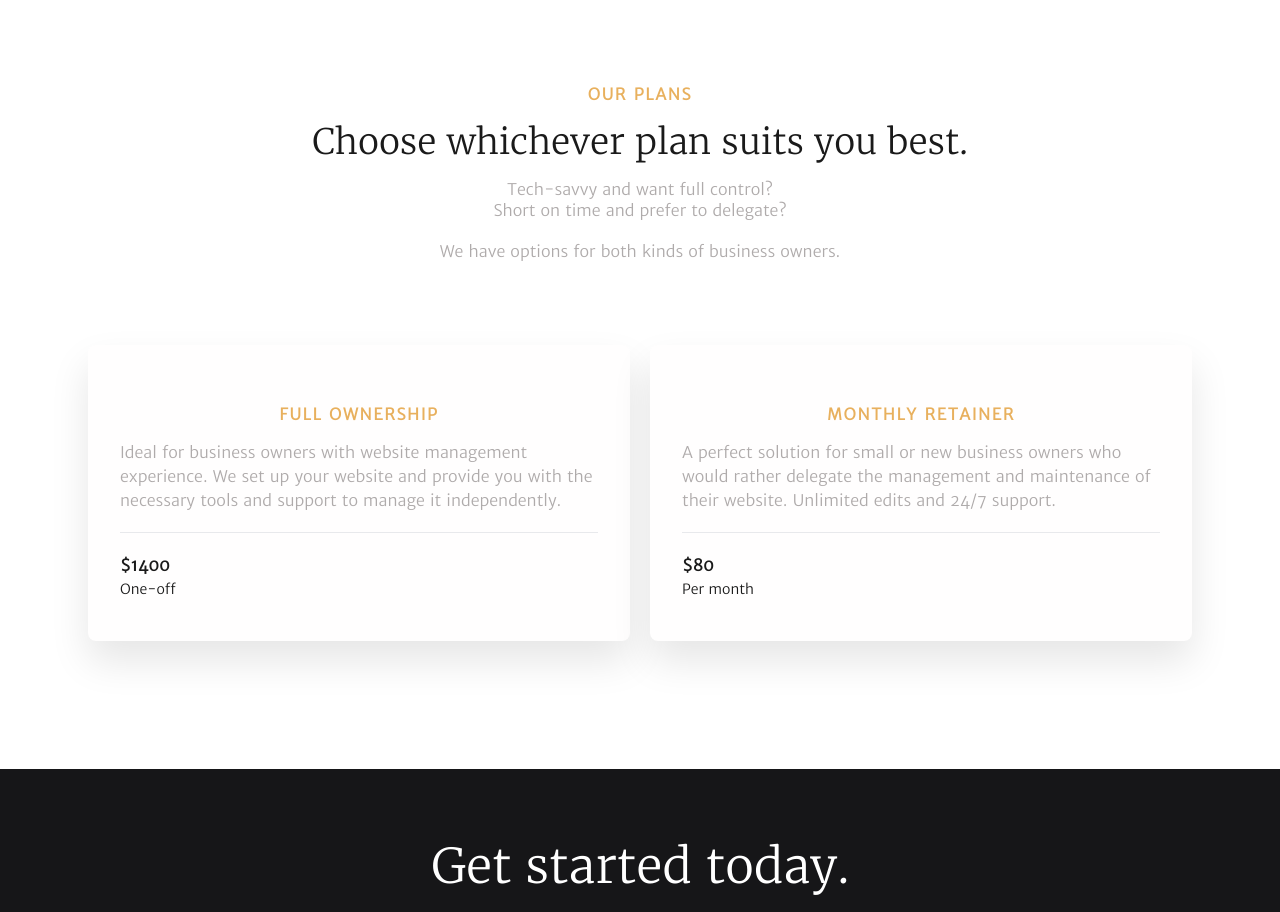
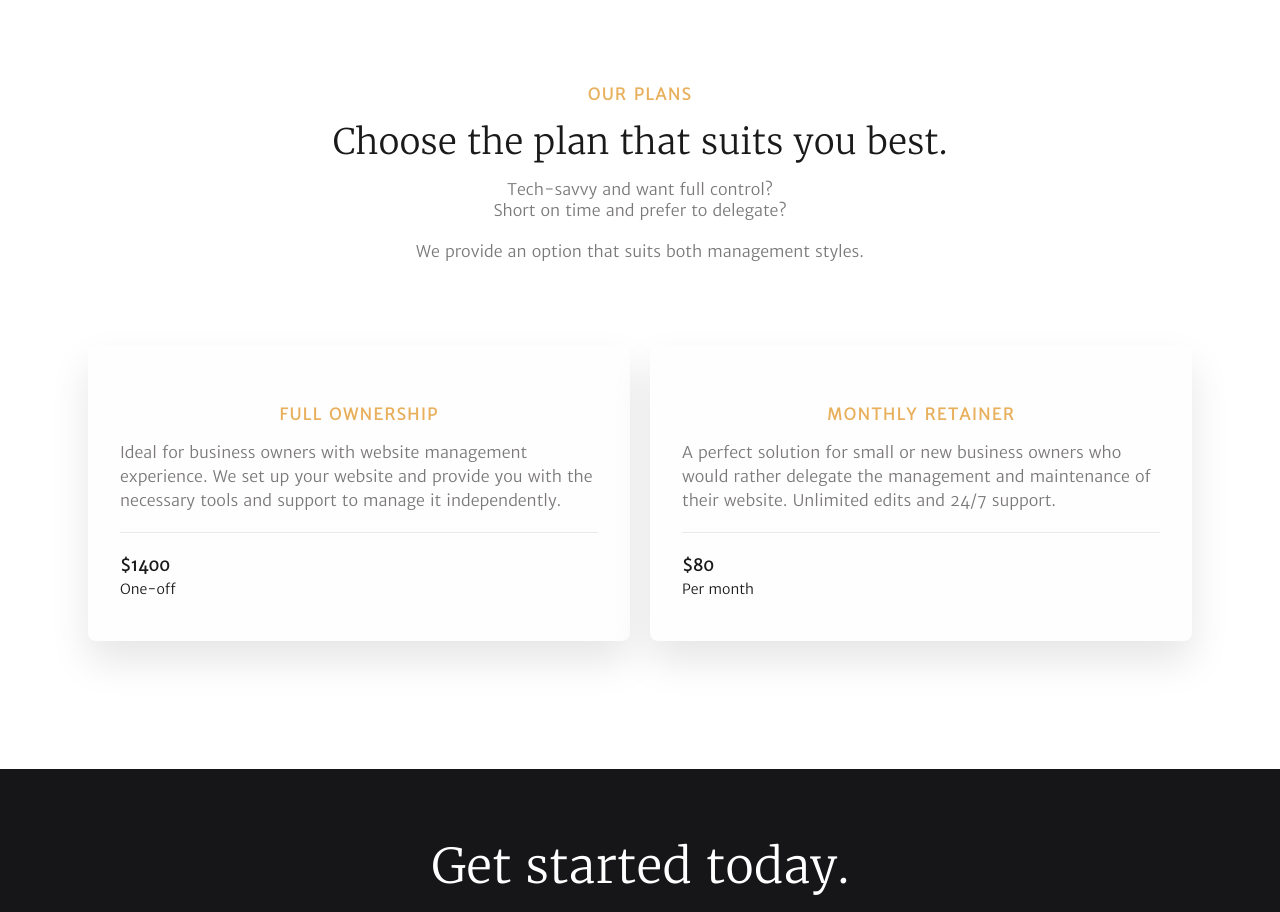
Before and after one commit to spadki13/simply-stellar, an Eleventy site: page src/index.html in a window 1280 px wide. Shown: the part 2460-3372 px from the top of the page. Built offline with nearby package versions, Linux system fonts and the light colour scheme; Eleventy itself is replaced by a stand-in of ours; files that its build step writes are made by us from their sources; files whose address does not match are found by name; a web font is replaced by a local one.

Commit message:
Reword plans section

```diff
--- a/src/css/root.css
+++ b/src/css/root.css
@@ -7,7 +7,7 @@
     --primary: #e8b05d;
     --primaryShade: #ffd675;
     --primaryDark: #5F5F69;
-    --bodyTextColor: #afabab;
+    --bodyTextColor: #7a7878;
     --bodyTextColorWhite: #f2f5f8;
     --headerColor: #1a1a1a;
     /* 13px - 16px */
--- a/src/index.html
+++ b/src/index.html
@@ -165,9 +165,9 @@ eleventyNavigation:
 <section id="reviews">
   <div class="cs-container">
     <span class="cs-topper">Our Plans</span>
-    <h2 class="cs-title">Choose whichever plan suits you best.</h2>
+    <h2 class="cs-title">Choose the plan that suits you best.</h2>
     <p class="cs-text">
-     Tech-savvy and want full control?<br>Short on time and prefer to delegate?<br><br>We have options for both kinds of business owners.
+     Tech-savvy and want full control?<br>Short on time and prefer to delegate?<br><br>We provide an option that suits both management styles.
     </p>
     <ul class="cs-card-group">
       <!-- Review 1 -->
```
